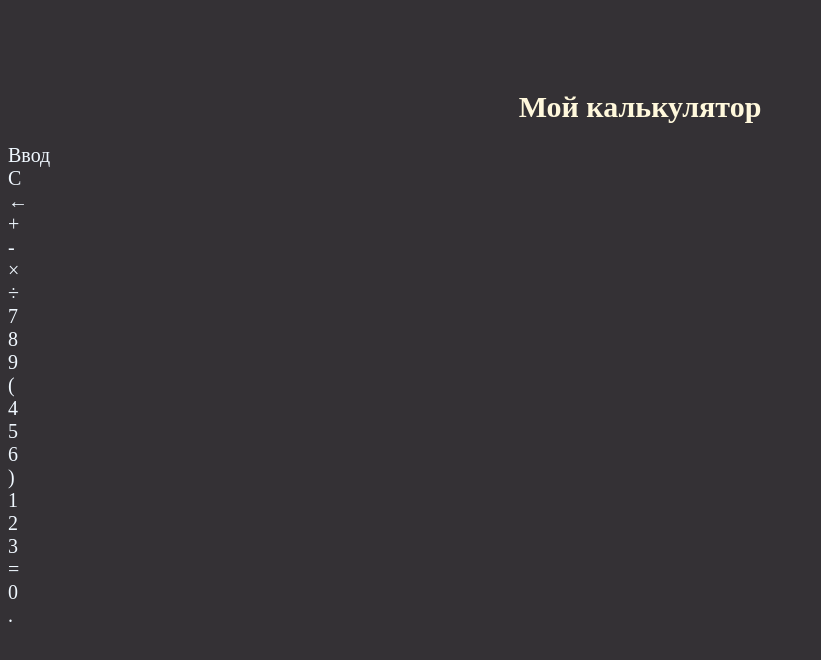
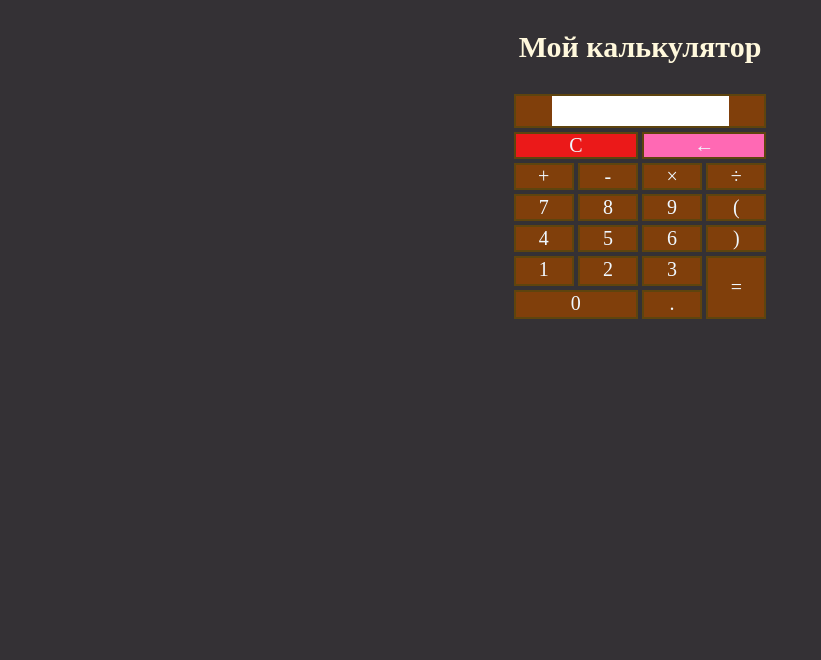
Before and after one commit to Vr930/Calculator, a plain HTML site: page INDEX.html in a window 1280 px wide. Shown: the whole page, without its empty margins (0-821 px from the left). Drawn offline with Linux system fonts and the light colour scheme; files whose address does not match are found by name.

Commit message:
created script

```diff
--- a/INDEX.html
+++ b/INDEX.html
@@ -10,28 +10,37 @@
 <body>
     <h1 class="name">Мой калькулятор</h1>
     <div class="grid">
-        <div class="item input">Ввод</div>
-        <div class="item clean">C</div>
-        <div class="item">&larr;</div>
-        <div class="item">+</div>
-        <div class="item">-</div>
-        <div class="item">&times;</div>
-        <div class="item">&divide;</div>
-        <div class="item">7</div>
-        <div class="item">8</div>
-        <div class="item">9</div>
-        <div class="item">(</div>
-        <div class="item">4</div>
-        <div class="item">5</div>
-        <div class="item">6</div>
-        <div class="item">)</div>
-        <div class="item">1</div>
-        <div class="item">2</div>
-        <div class="item">3</div>
-        <div class="item equal">=</div>
-        <div class="item zero">0</div>
-        <div class="item">.</div>
+        <div class="item input">
+            <form action="#" name="form">
+                <input type="text" name="textview" readonly>
+            </form>
+        </div>
+        <div class="item clean" onclick="clean()">C</div>
+        <div class="item back" onclick="back()">&larr;</div>
+        <div class="item" onclick="insert('+')">+</div>
+        <div class="item" onclick="insert('-')">-</div>
+        <div class="item" onclick="insert('*')">&times;</div>
+        <div class="item" onclick="insert('/')">&divide;</div>
+        <div class="item" onclick="insert(7)">7</div>
+        <div class="item" onclick="insert(8)">8</div>
+        <div class="item" onclick="insert(9)">9</div>
+        <div class="item" onclick="insert('(')">(</div>
+        <div class="item" onclick="insert(4)">4</div>
+        <div class="item" onclick="insert(5)">5</div>
+        <div class="item" onclick="insert(6)">6</div>
+        <div class="item" onclick="insert(')')">)</div>
+        <div class="item" onclick="insert(1)">1</div>
+        <div class="item" onclick="insert(2)">2</div>
+        <div class="item" onclick="insert(3)">3</div>
+        <div class="item equal" onclick="equal()">=</div>
+        <div class="item zero" onclick="insert(0)">0</div>
+        <div class="item" onclick="insert('.')">.</div>
     </div>
+
+    <script src="C:\Users\unknwn\Desktop\Education\Пректы\Calculator\script.js">
+
+
+    </script>
 
 </body>
 </html>
--- /dev/null
+++ b/script.js
@@ -0,0 +1,23 @@
+const insert = (num) => {
+    document.forms[0].elements.textview.value += num;
+};
+
+const clean = () => {
+   return document.forms[0].elements.textview.value = " ";
+};
+
+const back = () => {
+    let str = document.forms[0].elements.textview.value;
+    let exp = str.toString();
+    let result = ' ';
+    for (let x = 0; x < exp.length - 1; x++) {
+        result += exp[x];
+    }
+
+    document.forms[0].elements.textview.value = result;
+}
+
+const equal = () => {
+    let str = document.forms[0].elements.textview.value;
+    document.forms[0].elements.textview.value = eval(str);
+}
--- a/style.css
+++ b/style.css
@@ -2,13 +2,64 @@ body {
     background-color: rgb(52, 49, 53);
 }
 .name {
-    margin-top: 90px;
+    margin: 30px;
     color: cornsilk;
     text-align: center;
     font-size: 30px;
 }
 
 .grid {
+    user-select: none;
+    margin: 10px 40%;
+    display: grid;
+    grid-template-columns: 1fr 1fr 1fr 1fr;
     color: aliceblue;
     font-size: 20px;
+    text-align: center;
+
+    gap: 4px;
 }
+
+.item {
+    cursor: pointer;
+    background-color: rgb(128, 63, 11);
+    border: 2px solid rgb(94, 68, 14);
+
+    justify-items: center;
+    align-items: center;
+
+
+}
+
+input{
+    text-align: right;
+    border: 0;
+    width: 100%;
+    padding: 0;
+    height: 30px;
+}
+.input {
+    grid-column: 1 / -1;
+
+}
+
+.clean {
+
+    background-color: rgb(235, 25, 25);
+    grid-column: 1 / 3;
+}
+
+.back {
+    background-color: hotpink;
+    grid-column: 3 / 5;
+}
+
+.zero {
+    grid-column: 1 / 3;
+}
+
+.equal {
+    grid-column: 4 / 5;
+    grid-row: 6 / 8;
+    padding: 30%;
+}
```
